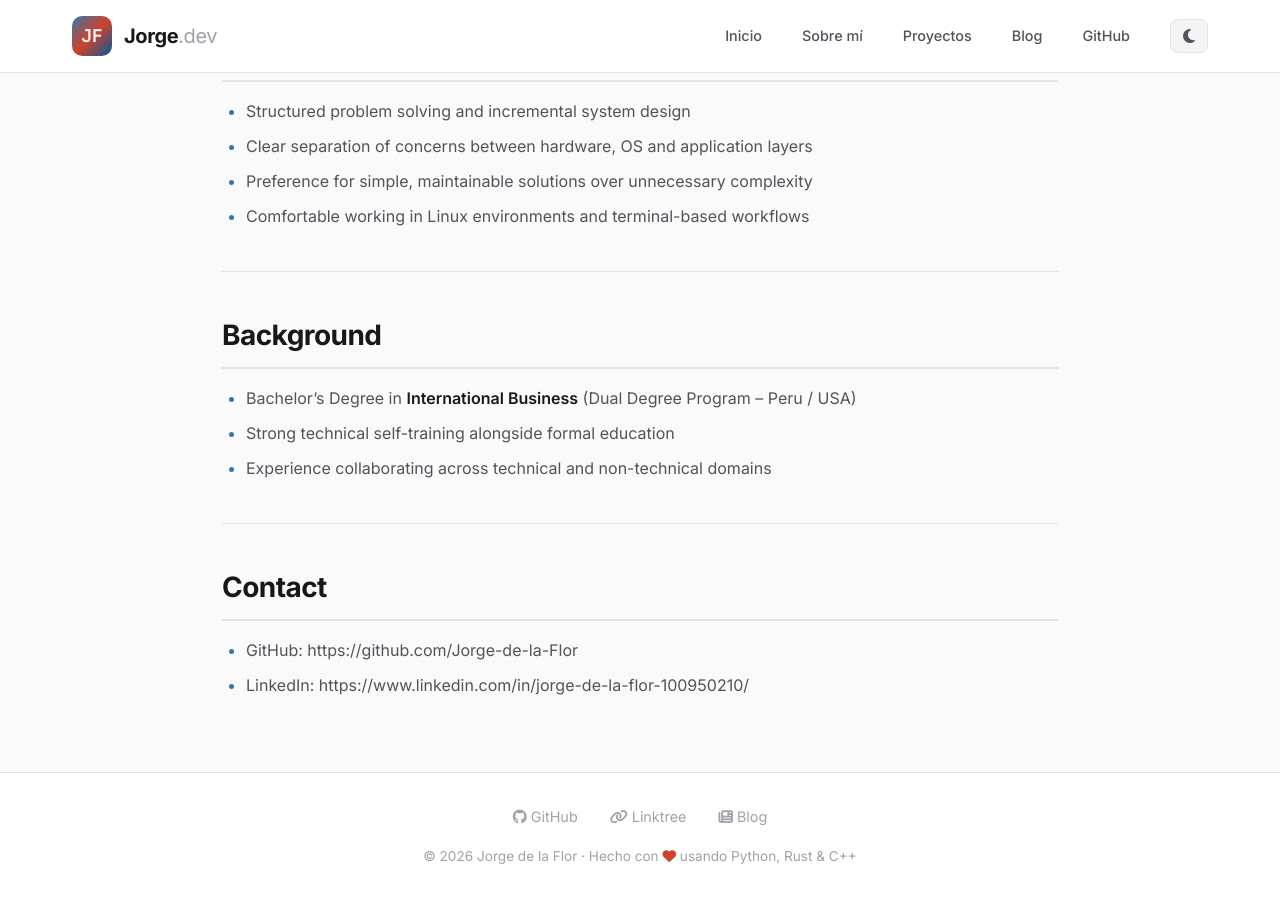
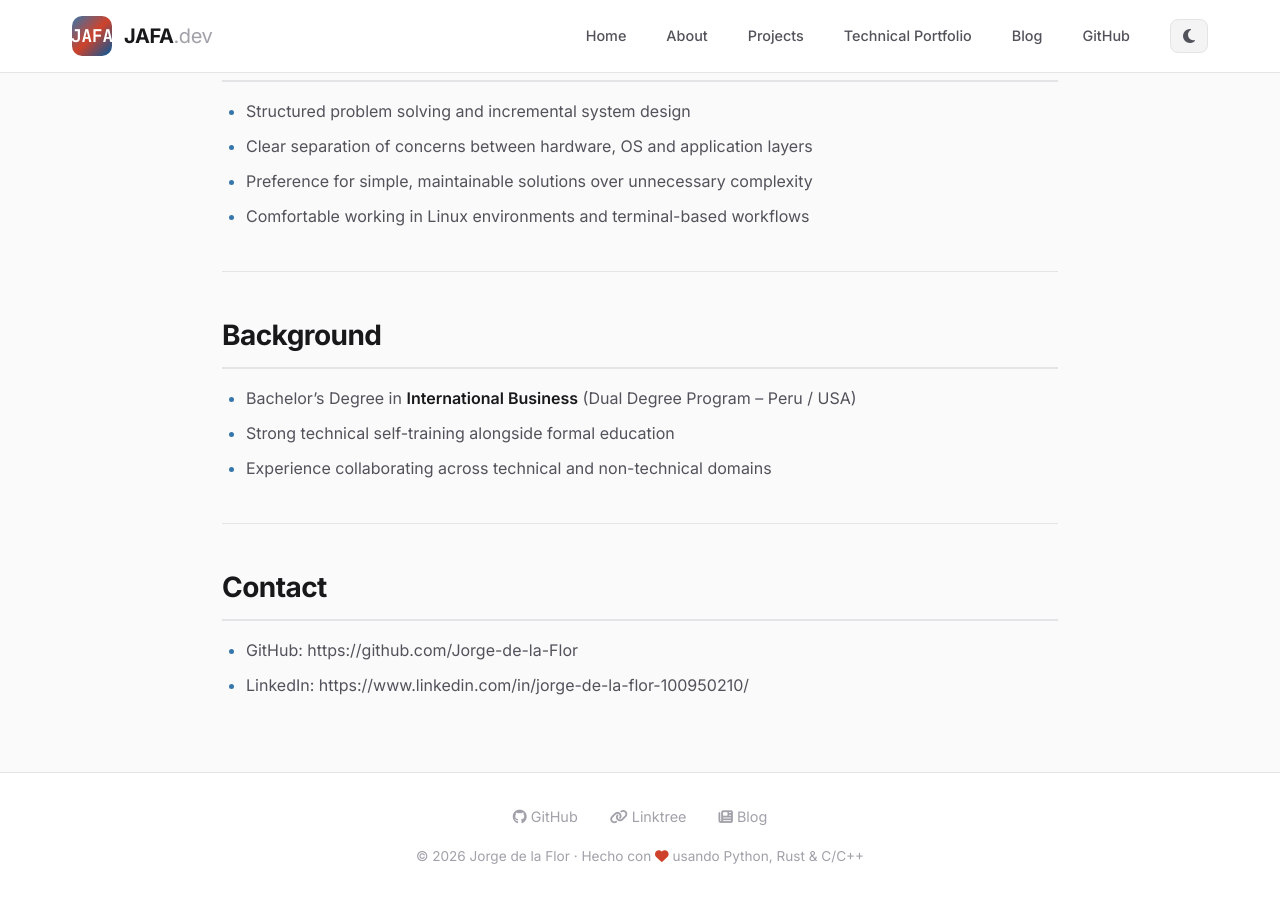
Before and after one commit to Jorge-de-la-Flor/Jorge-de-la-Flor.github.io, a Jekyll site: the page built from index.md, in a window 1280 px wide and 900 px high, scrolled down 1825 px. Built offline with Jekyll 4.4.1, drawn with Linux system fonts in a browser that asks for light colours.

Commit message:
chore: update header information

```diff
--- a/_layouts/default.html
+++ b/_layouts/default.html
@@ -637,15 +637,16 @@
     <header class="site-header">
       <div class="header-inner">
         <a href="{{ '/' | relative_url }}" class="logo-section">
-          <div class="logo-icon">JF</div>
-          <div class="logo-text">Jorge<span>.dev</span></div>
+          <div class="logo-icon">JAFA</div>
+          <div class="logo-text">JAFA<span>.dev</span></div>
         </a>
 
         <nav class="header-nav">
           <ul class="nav-links">
-            <li><a href="{{ '/' | relative_url }}">Inicio</a></li>
-            <li><a href="{{ '/md_pages/about/' | relative_url }}">Sobre mí</a></li>
-            <li><a href="{{ '/proyectos/' | relative_url }}">Proyectos</a></li>
+            <li><a href="{{ '/' | relative_url }}">Home</a></li>
+            <li><a href="{{ '/md_pages/about/' | relative_url }}">About</a></li>
+            <li><a href="{{ '/md_pages/proyectos/' | relative_url }}">Projects</a></li>
+            <li><a href="{{ '/md_pages/technical_portfolio/' | relative_url }}">Technical Portfolio</a></li>
             <li><a href="{{ '/md_pages/blog/' | relative_url }}">Blog</a></li>
             <!-- <li><a href="{{ '/md_pages/sci/' | relative_url }}">Snake Code Institute</a></li> -->
             <li><a href="{{ site.github.owner_url }}">GitHub</a></li>
@@ -675,7 +676,7 @@
         </div>
         <p class="footer-copy">
           © {{ 'now' | date: "%Y" }} Jorge de la Flor ·
-          Hecho con <i class="fas fa-heart" style="color: var(--accent-rust);"></i> usando Python, Rust & C++
+          Hecho con <i class="fas fa-heart" style="color: var(--accent-rust);"></i> usando Python, Rust & C/C++
         </p>
       </div>
     </footer>
```
